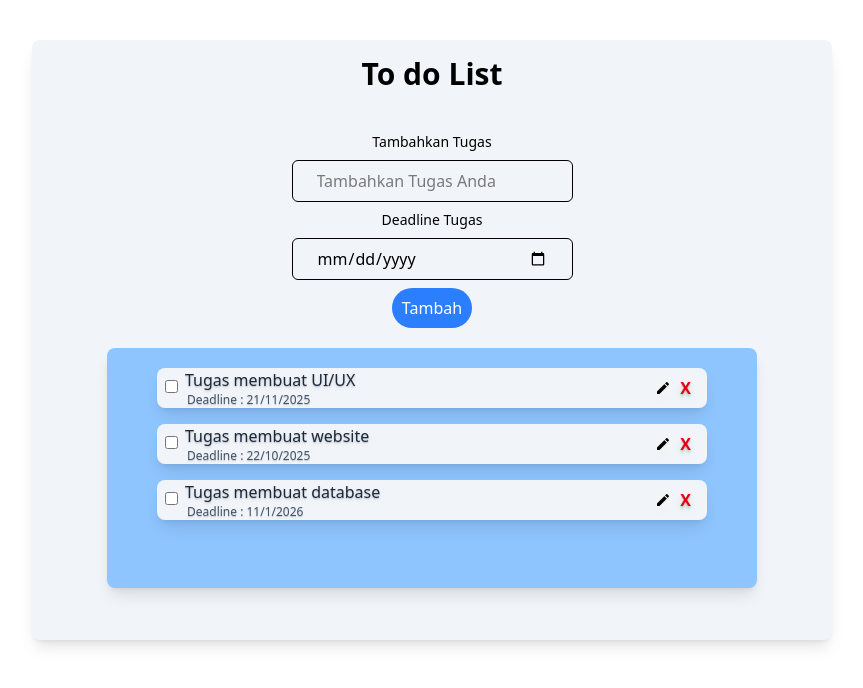
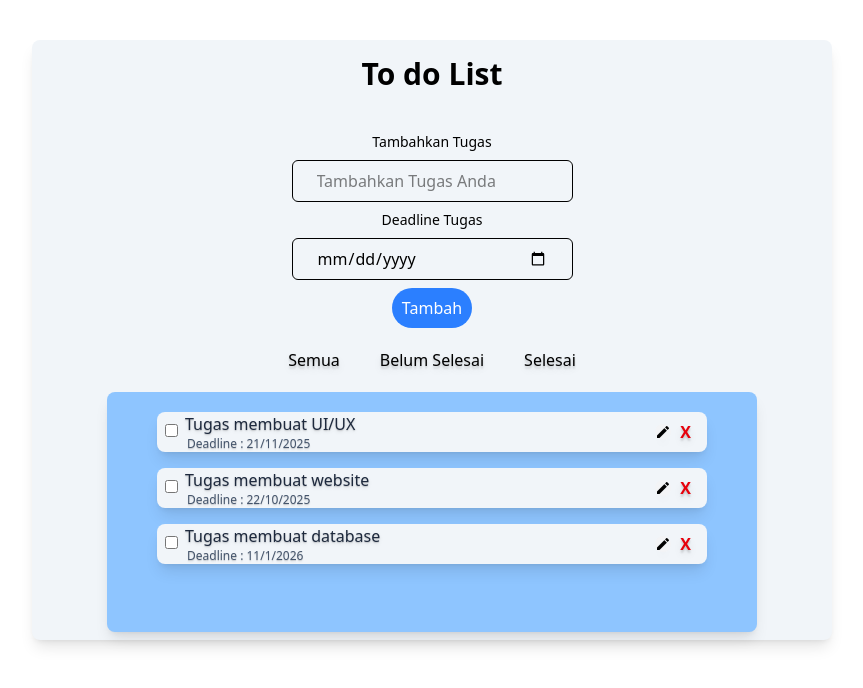
Before and after one commit to marwanhadiann/todo-list, a React (Vite) app: page / in a window 1280 px wide. Shown: the top 688 px of the page, without its empty margins (208-1071 px from the left). Built offline with nearby package versions, Linux system fonts and the light colour scheme.

Commit message:
menambahkan fitur untuk mengfilter todolist

```diff
--- a/src/todo/Todo.jsx
+++ /dev/null
@@ -1,6 +0,0 @@
-export default function Todo() {
-    return (
-        <>
-        </>
-    )
-}
--- /dev/null
+++ b/src/todo/TodoFilter.jsx
@@ -0,0 +1,11 @@
+export default function TodoFilter() {
+
+    return (
+        <div className="justify-self-center mt-5">
+            <button className="mr-10 transition duration-150 text-shadow-lg hover:scale-110 cursor-pointer focus:underline">Semua</button>
+            <button className="mr-10 transition duration-150 text-shadow-lg hover:scale-110 delay-100 cursor-pointer focus:underline">Belum
+                Selesai</button>
+            <button className="transition duration-150 text-shadow-lg hover:scale-110 cursor-pointer focus:underline">Selesai</button>
+        </div>
+    )
+}
--- a/src/todo/TodoForm.jsx
+++ b/src/todo/TodoForm.jsx
@@ -1,5 +1,6 @@
 import { useState } from "react"
 import TodoList from "./TodoList";
+import TodoFilter from "./TodoFilter";
 
 export default function TodoForm() {
     const [input, setInput] = useState('');
@@ -69,6 +70,7 @@ export default function TodoForm() {
                 <button className="bg-blue-500 rounded-full py-2 w-20 text-white hover:bg-blue-600 justify-self-center transition duration-200 delay-150 hover:scale-105 cursor-pointer">{editId ? 'Update' : 'Tambah'}</button>
             </form>
 
+            <TodoFilter/>
             <TodoList items={items} date={date} onDelete={handleDelete} toggleChecked={toggleChecked} onEdit={handleEdit} />
         </div>
     )
--- a/src/todo/main.jsx
+++ b/src/todo/main.jsx
@@ -1,7 +1,6 @@
 import { StrictMode } from "react";
 import { createRoot } from "react-dom/client";
 import TodoForm from "./TodoForm";
-import TodoList from "./TodoList";
 
 createRoot(document.getElementById('root'))
 .render (
```
